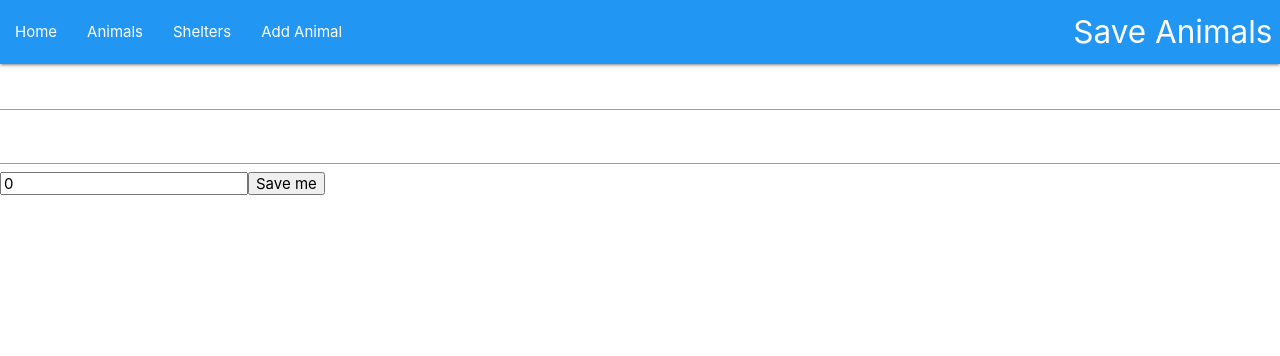
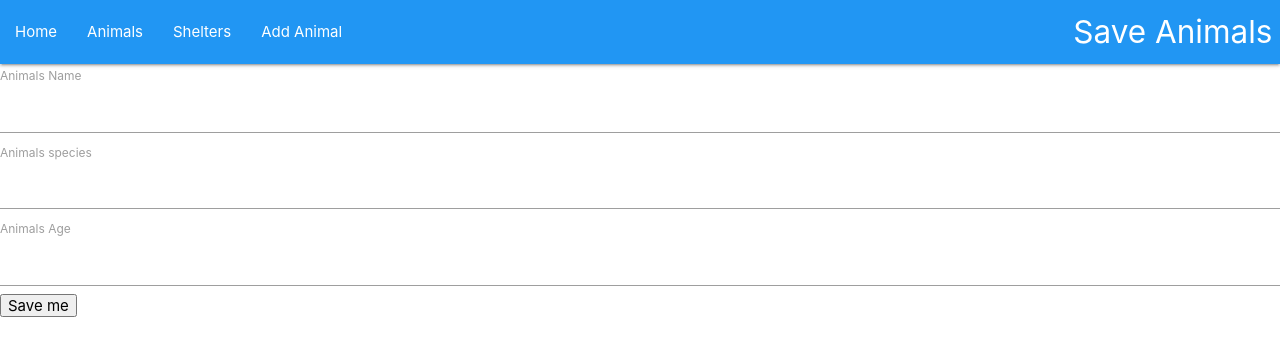
Before and after one commit to YevaUsatova/Animal-Shelter, a React (Create React App) app in the folder animal-shelter-fe/: page /animal/new in a window 1280 px wide. Shown: the top 356 px of the page. Built offline with nearby package versions, Linux system fonts and the light colour scheme; no server answers.

Commit message:
new updates

```diff
--- a/animal-shelter-fe/src/App.js
+++ b/animal-shelter-fe/src/App.js
@@ -9,7 +9,8 @@ import AddAnimal from './components/AddAnimal'
 
 function App() {
   const[animal, setAnimal]= useState([])
-  //const[request, setRequest]= useState(true)
+  const[shelter, setShelter]= useState([])
+  const[request, setRequest]= useState(true)
 
   useEffect(()=> {
     fetch("http://localhost:9393/animals")
@@ -18,10 +19,19 @@ function App() {
     )
   }, [])
 
-  const newAnimal =(e) => {
-    e.preventDefault();
+
+  useEffect(()=> {
+    fetch("http://localhost:9393/shelters")
+    .then (r=> r.json())
+    .then (data=> setShelter([...data])
+    )
+  }, [])
+
+
+  const newAnimal =(data) => {
+    setRequest(true);
     let params ={
-      animals: {...animal}
+      ...data
     }
     fetch("http://localhost:9393/animal", {
       method: "POST",
@@ -30,12 +40,27 @@ function App() {
         "Content-Type": "application/jason",
       },
       body: JSON.stringify(params)
-    }).then(r => r.json())
-    .then(newData => {
+      }).then(r => r.json())
+      .then(data => {
       setAnimal(prev => {
-        return [...prev, newData]
+        return [...prev, data]
       })
+      setRequest(false)
     })
+  }
+
+  const handleDelete = async ( id) => {
+    setRequest(true);
+    fetch(`http://localhost:9393/animal/${id}`, {
+        method: "DELETE",
+        headers: {
+            "Accept": "application/json",
+            "Content-Type": "application/json"
+          }
+    })
+    let animalAfterDelete = animal.filter(animals => animals.id !== id)
+    setAnimal([...animalAfterDelete])
+    setRequest(false);
   }
   return (
     <div>
@@ -43,8 +68,8 @@ function App() {
         <NavBar/>
         <Switch>
           <Route exact path="/"><Welcome/></Route>
-          <Route exact path= "/animal"><AnimalsContainer animal= {animal} /></Route>
-          <Route path="/shelter"><SheltersContainer/></Route>
+          <Route exact path= "/animal"><AnimalsContainer request={request} animal= {animal} handleDelete={handleDelete} /></Route>
+          <Route path="/shelter"><SheltersContainer shelter={shelter} /></Route>
           <Route  path="/animal/new"><AddAnimal addAnimal= {newAnimal}/></Route>
         </Switch>
       </Router>
--- a/animal-shelter-fe/src/components/AddAnimal.jsx
+++ b/animal-shelter-fe/src/components/AddAnimal.jsx
@@ -5,7 +5,7 @@ export default function AddAnimal({addAnimal}){
     const [form, setForm]= useState({
         name: "",
         species: "",
-        age: 0
+        age: ""
     })
 
     const handleChange = (e) =>{
@@ -17,16 +17,19 @@ export default function AddAnimal({addAnimal}){
         })
     }
 
-    function handleSubmit (e) {
+    const handleSubmit= (e)=> {
         e.preventDefault()
         addAnimal(form)
     }
     return (
         <div>
             <form onSubmit={handleSubmit}>
+                <label htmlFor="name">Animals Name</label>
                 <input className= "animalsForm" name="name" onChange = {handleChange} type="text" value = {form["name"]}></input>
+                <label htmlFor="species">Animals species</label>
                 <input className= "animalsForm" name= "species" onChange = {handleChange} type="text" value = {form["species"]}></input>
-                <input className= "animalsForm" name="age" onChange = {handleChange} type="integer" value = {form["age"]}></input>
+                <label htmlFor="age">Animals Age</label>
+                <input className= "animalsForm" name="age" onChange = {handleChange} type="text" value = {form["age"]}></input>
                 <button type="submit">Save me</button>
             </form>
         </div>
--- a/animal-shelter-fe/src/components/AnimalCard.jsx
+++ b/animal-shelter-fe/src/components/AnimalCard.jsx
@@ -1,10 +1,13 @@
 import React from "react"
+import { NavLink } from "react-router-dom"
 
-export default function AnimalCard({animals}){
+export default function AnimalCard({animals, handleDelete}){
     return (
         <div>
-
-            {animals.name}- {animals.species} - {animals.age}
+            <NavLink to={`/animal/${animals.id}`}>{animals.name}</NavLink> - {animals.species} - {animals.age}
+            <br></br>
+            <p>Likes: {animals.likes}</p>
+            <button onClick={ handleDelete(animals.id)}>Delete</button>
         </div>
     )
 }
--- a/animal-shelter-fe/src/components/AnimalsContainer.jsx
+++ b/animal-shelter-fe/src/components/AnimalsContainer.jsx
@@ -1,11 +1,11 @@
 import React from "react"
 import AnimalCard from "./AnimalCard"
 
-export default function AnimalsContainer({animal}){
+export default function AnimalsContainer({animal, handleDelete}){
     return (
         <div>
             <h1>Animals</h1>
-            {animal.map(paws => <AnimalCard key={paws.id} animals={paws}/>)}
+            {animal.map(paws => <AnimalCard key={paws.id} animals={paws} handleDelete={handleDelete}/>)}
         </div>
     )
 }
--- a/animal-shelter-fe/src/components/SheltersContainer.jsx
+++ b/animal-shelter-fe/src/components/SheltersContainer.jsx
@@ -1,9 +1,14 @@
 import React from "react"
 
-export default function ShelterContainer(){
+export default function ShelterContainer({shelter}){
+
     return (
         <div>
-            "hello shelter"
+           <h3>"Those are some Shelters"</h3>
+            <ul>{shelter.map((shelters)=>
+               <h6>{shelters.name} - {shelters.location}</h6>
+            )}
+            </ul>
         </div>
     )
 }
--- a/animal-shelter-fe/src/components/Welcome.jsx
+++ b/animal-shelter-fe/src/components/Welcome.jsx
@@ -3,7 +3,7 @@ import React from "react"
 export default function Welcome(){
     return (
         <div>
-            "hello there"
+            "Welcome to our Animals Planet"
         </div>
     )
 }
```
